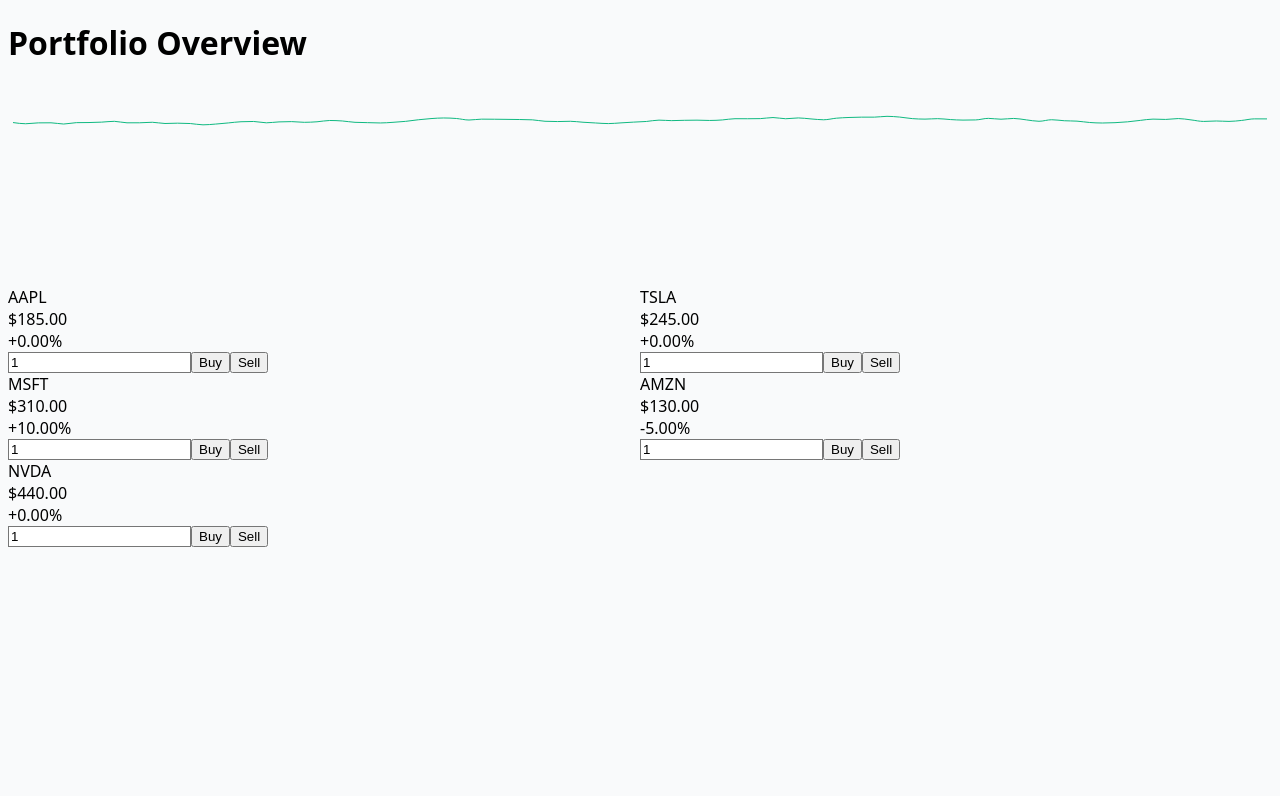
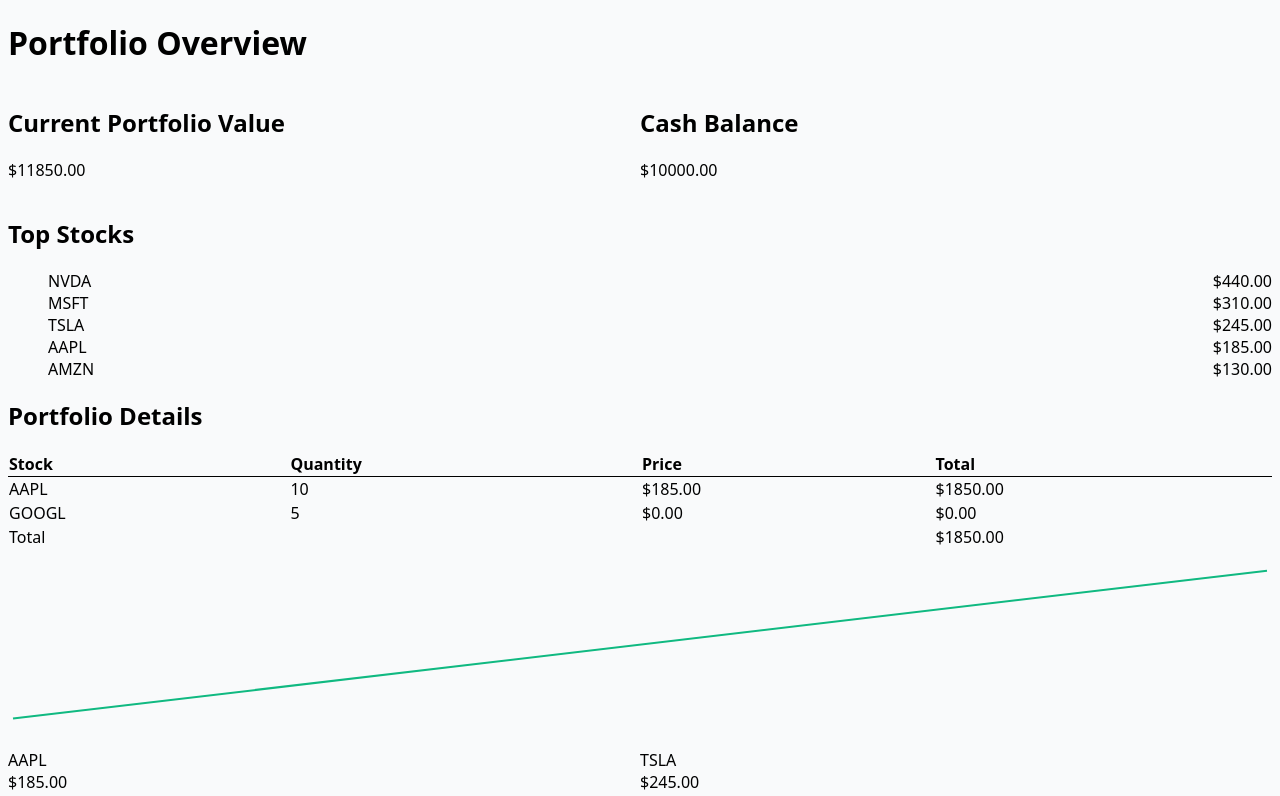
Before and after one commit to gkopplin/autopilot_challenge, a React (Vite) app in the folder portfolio-prototype/: page /dashboard in a window 1280 px wide. Shown: the top 796 px of the page. Built offline with nearby package versions, Linux system fonts and the light colour scheme; the HTML template or start-up script is replaced by a standard one.

Commit message:
Fill out dashboard

```diff
--- a/portfolio-prototype/src/components/PortfolioChart.tsx
+++ b/portfolio-prototype/src/components/PortfolioChart.tsx
@@ -1,14 +1,63 @@
 import { LineChart, Line, XAxis, YAxis, Tooltip, ResponsiveContainer } from 'recharts'
 
-export default function PortfolioChart({ data }) {
-  const chartData = data.map((v, i) => ({ name: i, value: v }))
+interface PortfolioEntry {
+  date: string
+  value: number
+}
+
+interface Props {
+  data: PortfolioEntry[]
+}
+
+// export default function PortfolioChart({ data }: Props) {
+//   // Map data into the shape Recharts expects
+//   const chartData = data.map((entry, i) => ({
+//     name: i, // optional index for X axis
+//     date: entry.date,
+//     value: entry.value,
+//   }))
+
+//   return (
+//     <ResponsiveContainer width="100%" height={200}>
+//       <LineChart data={chartData}>
+//         <XAxis dataKey="name" hide />
+//         <YAxis hide />
+//         <Tooltip
+//           formatter={(val: number) => [`$${val.toFixed(2)}`, 'Portfolio']}
+//           labelFormatter={(idx: number) => `Date: ${chartData[idx]?.date}`}
+//         />
+//         <Line type="monotone" dataKey="value" stroke="#10b981" dot={false} />
+//       </LineChart>
+//     </ResponsiveContainer>
+//   )
+// }
+
+export default function PortfolioChart({ data }: Props) {
+  if (!Array.isArray(data)) return null
+
+  const chartData = data.map((entry, i) => ({
+    name: i, // optional index for X axis
+    date: entry.date,
+    value: typeof entry === 'number' ? entry : entry.value,
+  }))
+
   return (
     <ResponsiveContainer width="100%" height={200}>
       <LineChart data={chartData}>
         <XAxis dataKey="name" hide />
-        <YAxis hide />
-        <Tooltip />
-        <Line type="monotone" dataKey="value" stroke="#10b981" dot={false} />
+        <YAxis domain={['auto', 'auto']} hide />
+        <Tooltip
+          formatter={(val: number) => [`$${val.toFixed(2)}`, 'Portfolio']}
+          labelFormatter={(idx: number) => `Date: ${chartData[idx]?.date}`}
+        />
+        <Line
+          type="monotone"
+          dataKey="value"
+          stroke="#10b981"
+          strokeWidth={2}
+          dot={false}
+          isAnimationActive={false}
+        />
       </LineChart>
     </ResponsiveContainer>
   )
--- /dev/null
+++ b/portfolio-prototype/src/components/PortfolioDetails.tsx
@@ -0,0 +1,41 @@
+import usePortfolioStore from '../store/portfolioStore'
+
+export default function PortfolioDetails() {
+  const { holdings, stocks } = usePortfolioStore()
+  const enrichedHoldings = holdings.map(h => {
+    const stock = stocks.find(s => s.symbol === h.symbol)
+    return { ...h, price: stock?.price ?? 0, total: (stock?.price ?? 0) * h.quantity }
+  })
+
+  const totalValue = enrichedHoldings.reduce((acc, h) => acc + h.total, 0)
+
+  return (
+    <div className="p-4 bg-white rounded-2xl shadow-md">
+      <h2 className="text-xl font-bold mb-2">Portfolio Details</h2>
+      <table className="w-full text-left table-auto border-collapse">
+        <thead>
+          <tr>
+            <th className="border-b p-2">Stock</th>
+            <th className="border-b p-2">Quantity</th>
+            <th className="border-b p-2">Price</th>
+            <th className="border-b p-2">Total</th>
+          </tr>
+        </thead>
+        <tbody>
+          {enrichedHoldings.map(h => (
+            <tr key={h.symbol}>
+              <td className="p-2">{h.symbol}</td>
+              <td className="p-2">{h.quantity}</td>
+              <td className="p-2">${h.price.toFixed(2)}</td>
+              <td className="p-2">${h.total.toFixed(2)}</td>
+            </tr>
+          ))}
+          <tr className="font-bold">
+            <td className="p-2" colSpan={3}>Total</td>
+            <td className="p-2">${totalValue.toFixed(2)}</td>
+          </tr>
+        </tbody>
+      </table>
+    </div>
+  )
+}
--- /dev/null
+++ b/portfolio-prototype/src/components/StockHistory.tsx
@@ -0,0 +1,27 @@
+import { useState } from 'react'
+import PortfolioChart from './PortfolioChart'
+import usePortfolioStore from '../store/portfolioStore'
+
+export default function StockHistory() {
+  const { portfolioHistory } = usePortfolioStore()
+  const [visibleData, setVisibleData] = useState(portfolioHistory.slice(-20))
+  const [startIndex, setStartIndex] = useState(Math.max(portfolioHistory.length - 20, 0))
+
+  const loadMore = () => {
+    const newStart = Math.max(startIndex - 20, 0)
+    setVisibleData(portfolioHistory.slice(newStart, visibleData.length + startIndex))
+    setStartIndex(newStart)
+  }
+
+  return (
+    <div className="p-4 bg-white rounded-2xl shadow-md space-y-4">
+      <h2 className="text-xl font-bold">Stock Price History</h2>
+      <PortfolioChart data={visibleData} />
+      {startIndex > 0 && (
+        <button onClick={loadMore} className="py-2 px-4 bg-indigo-600 text-white rounded-xl hover:bg-indigo-700 transition">
+          Load More
+        </button>
+      )}
+    </div>
+  )
+}
--- /dev/null
+++ b/portfolio-prototype/src/components/TopStocksList.tsx
@@ -0,0 +1,22 @@
+import type { Stock } from '../data/mockStocks'
+
+interface Props {
+  stocks: Stock[]
+}
+
+export default function TopStocksList({ stocks }: Props) {
+  const topStocks = [...stocks].sort((a, b) => b.price - a.price).slice(0, 5)
+  return (
+    <div className="p-4 bg-white rounded-2xl shadow-md">
+      <h2 className="text-xl font-bold mb-2">Top Stocks</h2>
+      <ul className="space-y-1">
+        {topStocks.map(stock => (
+          <li key={stock.symbol} className="flex justify-between">
+            <span>{stock.symbol}</span>
+            <span>${stock.price.toFixed(2)}</span>
+          </li>
+        ))}
+      </ul>
+    </div>
+  )
+}
--- a/portfolio-prototype/src/data/mockStocks.ts
+++ b/portfolio-prototype/src/data/mockStocks.ts
@@ -10,6 +10,16 @@
   return stocks.map(s => ({
     ...s,
     change: (Math.random() - 0.5) * 2,
-    price: Math.max(1, s.price + (Math.random() - 0.5) * 5),
+    // price: Math.max(1, s.price + (Math.random() - 0.5) * 5),
+    price: s.price + (Math.random() - 0.5) * (s.price * 0.05) // ±5% of current price
+
   }))
 }
+
+export interface Stock {
+  symbol: string
+  name: string
+  price: number
+  change?: number
+  history?: number[]
+}
--- a/portfolio-prototype/src/pages/Dashboard.tsx
+++ b/portfolio-prototype/src/pages/Dashboard.tsx
@@ -3,25 +3,61 @@
 import { updatePrices, initialStocks } from '../data/mockStocks'
 import PortfolioChart from '../components/PortfolioChart'
 import StockCard from '../components/StockCard'
+import TopStocksList from '../components/TopStocksList'
+import PortfolioDetails from '../components/PortfolioDetails'
+import StockHistory from '../components/StockHistory'
 
 export default function Dashboard() {
-  const { stocks, setStocks, portfolioHistory } = usePortfolioStore()
+  const { stocks, setStocks, portfolioHistory, cash, addHistory, holdings } = usePortfolioStore()
 
-  useEffect(() => {
-    setStocks(initialStocks)
-    const interval = setInterval(() => {
-      setStocks(updatePrices(stocks))
-    }, 2000)
-    return () => clearInterval(interval)
-  }, [setStocks, stocks])
+useEffect(() => {
+  setStocks(initialStocks)
+
+  const interval = setInterval(() => {
+    const updated = updatePrices(stocks)
+    setStocks(updated)
+
+    // compute portfolio value for history
+    const portfolioValue = holdings.reduce((acc, h) => {
+      const s = updated.find(st => st.symbol === h.symbol)
+      return acc + (s?.price ?? 0) * h.quantity
+    }, 0)
+
+    addHistory(portfolioValue + cash)
+  }, 2000)
+
+  return () => clearInterval(interval)
+}, [setStocks, stocks, holdings, addHistory, cash])
+
+
+  const portfolioValue = holdings.reduce((acc, h) => {
+    const s = stocks.find(st => st.symbol === h.symbol)
+    return acc + (s?.price ?? 0) * h.quantity
+  }, 0)
 
   return (
     <div className="p-4 space-y-6">
       <h1 className="text-2xl font-bold">Portfolio Overview</h1>
+
+      {/* Portfolio value + cash */}
+      <div className="flex space-x-6">
+        <div className="p-4 bg-white rounded-2xl shadow-md w-1/2">
+          <h2 className="font-semibold">Current Portfolio Value</h2>
+          <p className="text-xl font-bold">${(portfolioValue + cash).toFixed(2)}</p>
+        </div>
+        <div className="p-4 bg-white rounded-2xl shadow-md w-1/2">
+          <h2 className="font-semibold">Cash Balance</h2>
+          <p className="text-xl font-bold">${cash.toFixed(2)}</p>
+        </div>
+      </div>
+
+      <TopStocksList stocks={stocks} />
+      <PortfolioDetails />
       <PortfolioChart data={portfolioHistory} />
       <div className="grid grid-cols-2 md:grid-cols-3 lg:grid-cols-4 gap-4">
         {stocks.map(stock => <StockCard key={stock.symbol} stock={stock} />)}
       </div>
+      <StockHistory />
     </div>
   )
 }
--- a/portfolio-prototype/src/store/portfolioStore.ts
+++ b/portfolio-prototype/src/store/portfolioStore.ts
@@ -1,39 +1,46 @@
-import { create } from 'zustand'
-import { generateHistoricalData } from '../utils/generateHistoricalData'
+import {create} from 'zustand'
+import type { Stock } from '../data/mockStocks'
 
-const usePortfolioStore = create((set, get) => ({
-  balance: 10000,
-  holdings: [],
-  portfolioHistory: generateHistoricalData(),
+interface PortfolioStore {
+  stocks: Stock[]
+  portfolioHistory: { date: string; value: number }[]
+  cash: number
+  holdings: { symbol: string; quantity: number }[]
+  setStocks: (stocks: Stock[]) => void
+  buyStock: (symbol: string, quantity: number) => void
+  sellStock: (symbol: string, quantity: number) => void
+  addHistory: (value: number) => void
+}
+
+const usePortfolioStore = create<PortfolioStore>(set => ({
   stocks: [],
+  portfolioHistory: [],
+  cash: 10000,
+  // holdings: [],
+  holdings: [
+  { symbol: 'AAPL', quantity: 10 },
+  { symbol: 'GOOGL', quantity: 5 },
+],
+
   setStocks: (stocks) => set({ stocks }),
-
-  buyStock: (symbol, price, shares) => {
-    const { holdings, balance } = get()
-    const cost = price * shares
-    if (balance < cost) return
-    const existing = holdings.find(h => h.symbol === symbol)
-    let newHoldings
-    if (existing) {
-      existing.avgPrice = (existing.avgPrice * existing.shares + cost) / (existing.shares + shares)
-      existing.shares += shares
-      newHoldings = [...holdings]
-    } else {
-      newHoldings = [...holdings, { symbol, shares, avgPrice: price }]
-    }
-    set({ holdings: newHoldings, balance: balance - cost })
-  },
-
-  sellStock: (symbol, price, shares) => {
-    const { holdings, balance } = get()
-    const existing = holdings.find(h => h.symbol === symbol)
-    if (!existing || existing.shares < shares) return
-    existing.shares -= shares
-    const newHoldings = existing.shares === 0
-      ? holdings.filter(h => h.symbol !== symbol)
-      : [...holdings]
-    set({ holdings: newHoldings, balance: balance + price * shares })
-  },
+  buyStock: (symbol, quantity) =>
+    set(state => {
+      const stock = state.stocks.find(s => s.symbol === symbol)
+      if (!stock || state.cash < stock.price * quantity) return state
+      const newHolding = { symbol, quantity }
+      const holdings = [...state.holdings.filter(h => h.symbol !== symbol), newHolding]
+      return { holdings, cash: state.cash - stock.price * quantity }
+    }),
+  sellStock: (symbol, quantity) =>
+    set(state => {
+      const holding = state.holdings.find(h => h.symbol === symbol)
+      if (!holding || holding.quantity < quantity) return state
+      const stock = state.stocks.find(s => s.symbol === symbol)!
+      const newHolding = { symbol, quantity: holding.quantity - quantity }
+      const holdings = [...state.holdings.filter(h => h.symbol !== symbol), newHolding].filter(h => h.quantity > 0)
+      return { holdings, cash: state.cash + stock.price * quantity }
+    }),
+  addHistory: (value) => set(state => ({ portfolioHistory: [...state.portfolioHistory, { date: new Date().toISOString(), value }] })),
 }))
 
 export default usePortfolioStore
```
